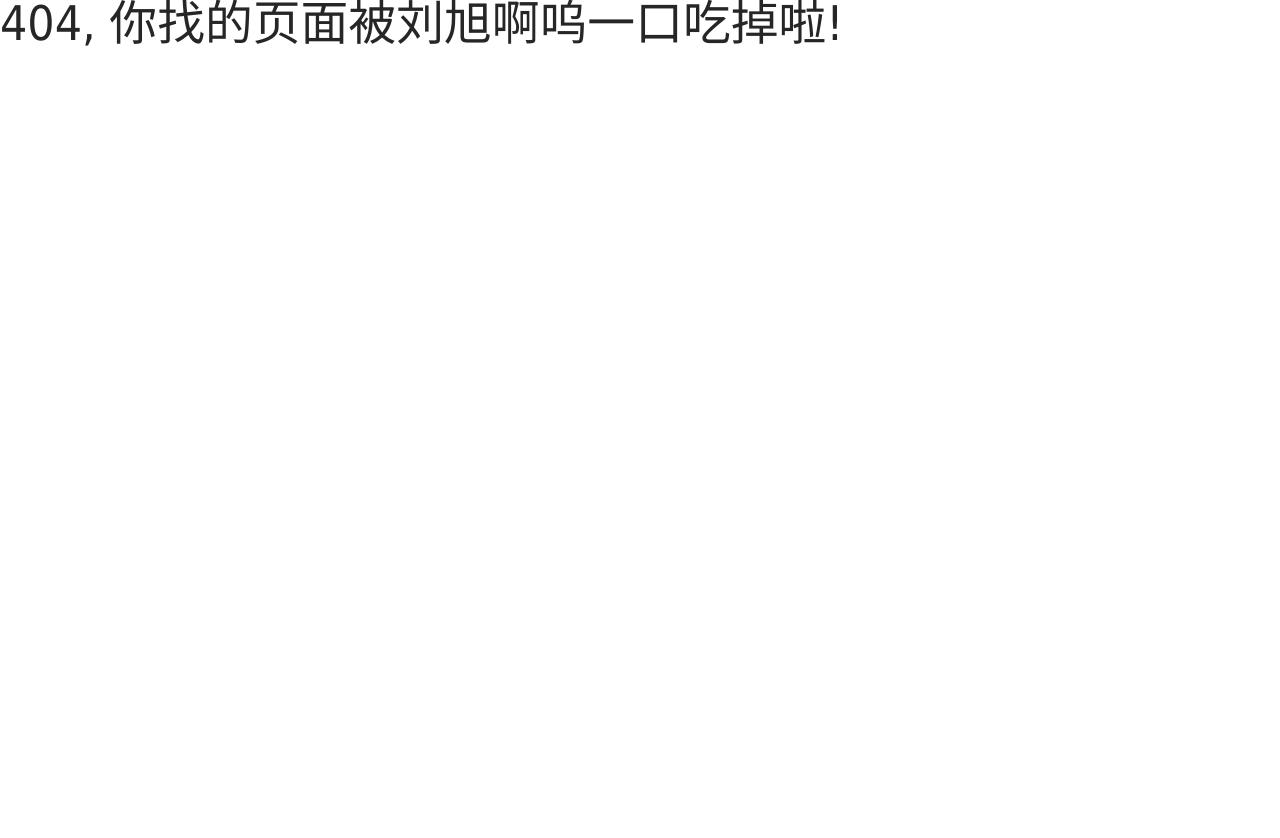
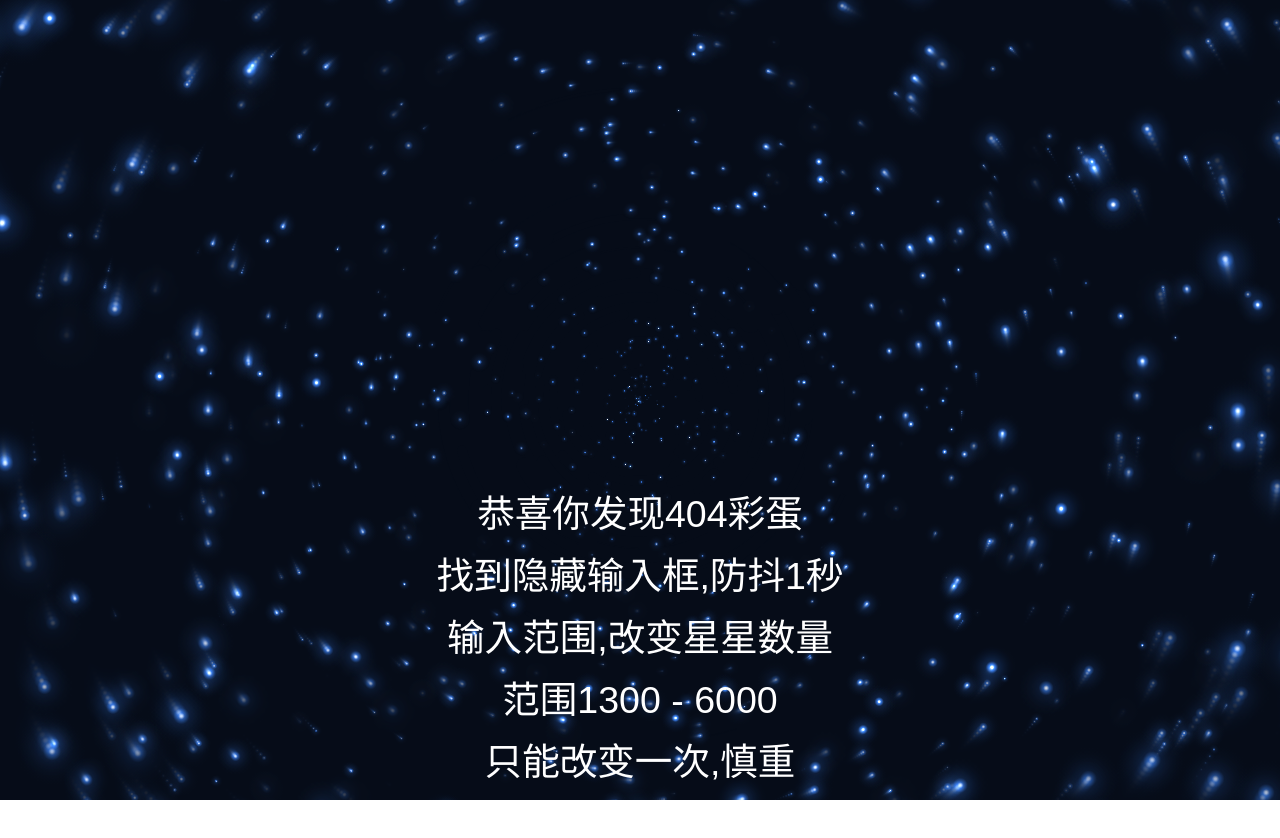
Before and after one commit to Liuxu-web/1907poly-orange, a React (Create React App) app: page /error in a window 1280 px wide. Before the commit this address had no page. Shown: the top 838 px of the page. Before the commit the page ends 800 px from the top, so only its background shows below. Built offline with nearby package versions, Linux system fonts and the light colour scheme.

Commit message:
写了404 宇宙效果,完成互动.增加趣味

```diff
--- a/src/components/Home/Calendar_component.jsx
+++ b/src/components/Home/Calendar_component/Calendar_component.jsx
@@ -3,7 +3,7 @@
  * @创建者: 刘旭
  * @Date: 2020-05-01 13:26:57
  * @修改者: 刘旭
- * @LastEditTime: 2020-05-01 19:35:59
+ * @LastEditTime: 2020-05-01 21:03:03
  * @最后修改时间:  ↑↑↑↑↑↑↑↑↑↑↑↑↑↑↑↑↑↑↑
  */
 import React, { Component } from "react";
@@ -11,7 +11,8 @@ import "./calendar.css";
 
 import { bindActionCreators } from "redux";
 import { connect } from "react-redux";
-import calendarCreator from "../../store/actionsCreator/Calendar-actionCreator";
+import calendarCreator from "../../../store/actionsCreator/Calendar-actionCreator";
+
 class CalendarComponent extends Component {
   constructor(props) {
     super(props);
@@ -127,7 +128,6 @@ class CalendarComponent extends Component {
   }
 
   componentDidMount() {
-    console.log(this.Month);
     this.props.CHANGE_CALENDAR_TAB.apply(this);
     this.props.CHANGE_CALENDAR_DAY.apply(this, [this.Month]);
   }
--- a/src/components/Home/City_component.jsx
+++ b/src/components/Home/City_component/City_component.jsx
@@ -3,7 +3,7 @@
  * @创建者: 刘旭
  * @Date: 2020-04-30 19:05:12
  * @修改者: 刘旭
- * @LastEditTime: 2020-05-01 16:27:36
+ * @LastEditTime: 2020-05-01 20:57:31
  * @最后修改时间:  ↑↑↑↑↑↑↑↑↑↑↑↑↑↑↑↑↑↑↑
  */
 import React, { Component } from "react";
@@ -12,7 +12,7 @@ import "./city.css";
 
 import { bindActionCreators } from "redux";
 import { connect } from "react-redux";
-import cityCreator from "../../store/actionsCreator/City-actionCreator";
+import cityCreator from "../../../store/actionsCreator/City-actionCreator";
 
 class City_component extends Component {
   render() {
@@ -98,7 +98,6 @@ class City_component extends Component {
   }
 
   componentDidMount() {
-    console.log(this.props);
     // 获取城市列表
     this.props.CHANGE_CITY_LIST.apply(this);
     // 获取字母排序城市列表
--- a/src/routers/index.js
+++ b/src/routers/index.js
@@ -1,8 +1,8 @@
 import Login from "../views/Login";
 import Error from "../views/Error";
 import Index from "../views/Index";
-import City_component from "../components/Home/City_component";
-import Calendar_component from "../components/Home/Calendar_component";
+import City_component from "../components/Home/City_component/City_component";
+import Calendar_component from "../components/Home/Calendar_component/Calendar_component";
 
 import Home from "../views/Index/Home";
 import Theater from "../views/Index/Theater/Theater";
@@ -14,7 +14,7 @@ import My from "../views/Index/My";
  * @创建者: 刘旭
  * @Date: 2020-04-27 21:45:14
  * @修改者: 刘旭
- * @LastEditTime: 2020-05-01 16:41:03
+ * @LastEditTime: 2020-05-01 21:05:34
  * @最后修改时间:  ↑↑↑↑↑↑↑↑↑↑↑↑↑↑↑↑↑↑↑
  */
 // 导出路由配置信息
--- a/src/store/actionsCreator/City-actionCreator/index.js
+++ b/src/store/actionsCreator/City-actionCreator/index.js
@@ -3,7 +3,7 @@
  * @创建者: 刘旭
  * @Date: 2020-04-30 19:42:19
  * @修改者: 刘旭
- * @LastEditTime: 2020-05-01 16:16:23
+ * @LastEditTime: 2020-05-01 20:56:13
  * @最后修改时间:  ↑↑↑↑↑↑↑↑↑↑↑↑↑↑↑↑↑↑↑
  */
 import { HOT_CITY_LIST, CITY_DATA } from "../../actionType/City-actionType";
@@ -36,7 +36,6 @@ export default {
       const url = `https://api.juooo.com/city/city/getSortedCityList?version=6.1.1&referer=2`;
       const { data } = await this.$get(url);
       dispatch(getCityData(data));
-      console.log(this.props);
     };
   },
 };
--- a/src/views/Calendar.jsx
+++ b/src/views/Calendar.jsx
@@ -3,16 +3,17 @@
  * @创建者: 刘旭
  * @Date: 2020-05-01 13:06:29
  * @修改者: 刘旭
- * @LastEditTime: 2020-05-01 16:44:59
+ * @LastEditTime: 2020-05-01 21:08:36
  * @最后修改时间:  ↑↑↑↑↑↑↑↑↑↑↑↑↑↑↑↑↑↑↑
  */
 import React, { Component } from "react";
-import CalendarComponent from "../components/Home/Calendar_component.jsx";
+import CalendarComponent from "../components/Home/Calendar_component/Calendar_component.jsx";
 
 class Calendar extends Component {
   render() {
     return (
       <React.Fragment>
+        {/* 组件 */}
         <CalendarComponent />
       </React.Fragment>
     );
--- a/src/views/City.jsx
+++ b/src/views/City.jsx
@@ -7,7 +7,7 @@
  * @最后修改时间:  ↑↑↑↑↑↑↑↑↑↑↑↑↑↑↑↑↑↑↑
  */
 import React, { Component } from "react";
-import CityComponent from "../components/Home/City_component.jsx";
+import CityComponent from "../components/Home/City_component/City_component";
 
 class City extends Component {
   render() {
--- a/src/views/Error.jsx
+++ b/src/views/Error.jsx
@@ -3,18 +3,177 @@
  * @创建者: 刘旭
  * @Date: 2020-04-27 22:05:58
  * @修改者: 刘旭
- * @LastEditTime: 2020-04-27 22:06:58
+ * @LastEditTime: 2020-05-01 22:55:36
  * @最后修改时间:  ↑↑↑↑↑↑↑↑↑↑↑↑↑↑↑↑↑↑↑
  */
 import React, { Component } from "react";
 
+import style from "./error.module.css";
 class Error extends Component {
+  constructor(props) {
+    super(props);
+    this.boll = true;
+    this.ele = null;
+    this.state = {
+      maxStars: 1300, //默认1300颗星星
+    };
+  }
+
+  // 防抖
+  debounce(fn, wait) {
+    let timeout = null;
+    return function () {
+      if (timeout !== null) clearTimeout(timeout);
+      timeout = setTimeout(() => {
+        fn.apply(this);
+        timeout = null;
+      }, wait);
+    };
+  }
+  // 修改星星数量
+  change() {
+    if (this.boll) {
+      this.boll = false;
+      const num = this.ele.value;
+      if (num <= 6000 && num >= 1300) {
+        this.setState({
+          maxStars: num,
+        });
+        this.Fun();
+        this.ele.value = "";
+      }
+    }
+  }
+
   render() {
     return (
-      <div>
-        <h1>404, 你找的页面被刘旭啊呜一口吃掉啦!</h1>
-      </div>
+      <React.Fragment>
+        <div className={style.error}>
+          <input
+            onChange={this.debounce.call(this, this.change.bind(this), 1000)}
+            type="text"
+            ref={(e) => (this.ele = e)}
+          />
+          <p>恭喜你发现404彩蛋</p>
+          <p>找到隐藏输入框,防抖1秒</p>
+          <p>输入范围,改变星星数量</p>
+          <p>范围1300 - 6000</p>
+          <p>只能改变一次,慎重</p>
+          <button
+            onClick={() => {
+              this.props.history.push("/");
+            }}
+          >
+            返回首页
+          </button>
+        </div>
+        <canvas id="canvas" className={style.canvas}></canvas>
+      </React.Fragment>
     );
+  }
+  // 宇宙特效
+  Fun() {
+    //宇宙特效
+    let canvas = document.getElementById("canvas"),
+      ctx = canvas.getContext("2d"),
+      w = (canvas.width = window.innerWidth),
+      h = (canvas.height = window.innerHeight),
+      hue = 217,
+      stars = [],
+      count = 0,
+      maxStars = this.state.maxStars; //星星数量,默认1300
+    let canvas2 = document.createElement("canvas"),
+      ctx2 = canvas2.getContext("2d");
+    canvas2.width = 100;
+    canvas2.height = 100;
+    let half = canvas2.width / 2,
+      gradient2 = ctx2.createRadialGradient(half, half, 0, half, half, half);
+    gradient2.addColorStop(0.025, "#CCC");
+    gradient2.addColorStop(0.1, "hsl(" + hue + ", 61%, 33%)");
+    gradient2.addColorStop(0.25, "hsl(" + hue + ", 64%, 6%)");
+    gradient2.addColorStop(1, "transparent");
+
+    ctx2.fillStyle = gradient2;
+    ctx2.beginPath();
+    ctx2.arc(half, half, half, 0, Math.PI * 2);
+    ctx2.fill();
+
+    // End cache
+    function random(min, max) {
+      if (arguments.length < 2) {
+        max = min;
+        min = 0;
+      }
+
+      if (min > max) {
+        let hold = max;
+        max = min;
+        min = hold;
+      }
+
+      return Math.floor(Math.random() * (max - min + 1)) + min;
+    }
+
+    function maxOrbit(x, y) {
+      let max = Math.max(x, y),
+        diameter = Math.round(Math.sqrt(max * max + max * max));
+      return diameter / 2;
+      //星星移动范围，值越大范围越小，
+    }
+
+    let Star = function () {
+      this.orbitRadius = random(maxOrbit(w, h));
+      this.radius = random(60, this.orbitRadius) / 8; //星星大小,值越大星星越小,默认8
+
+      this.orbitX = w / 2;
+      this.orbitY = h / 2;
+      this.timePassed = random(0, maxStars);
+      this.speed = random(this.orbitRadius) / 50000; //星星移动速度,值越大越慢,默认5W
+
+      this.alpha = random(2, 10) / 10;
+      count++;
+      stars[count] = this;
+    };
+
+    Star.prototype.draw = function () {
+      let x = Math.sin(this.timePassed) * this.orbitRadius + this.orbitX,
+        y = Math.cos(this.timePassed) * this.orbitRadius + this.orbitY,
+        twinkle = random(10);
+
+      if (twinkle === 1 && this.alpha > 0) {
+        this.alpha -= 0.05;
+      } else if (twinkle === 2 && this.alpha < 1) {
+        this.alpha += 0.05;
+      }
+
+      ctx.globalAlpha = this.alpha;
+      ctx.drawImage(canvas2, x - this.radius / 2, y - this.radius / 2, this.radius, this.radius);
+      this.timePassed += this.speed;
+    };
+
+    for (let i = 0; i < maxStars; i++) {
+      new Star(this.state.scope);
+    }
+
+    function animation() {
+      ctx.globalCompositeOperation = "source-over";
+      ctx.globalAlpha = 0.5; //尾巴
+      ctx.fillStyle = "hsla(" + hue + ", 64%, 6%, 2)";
+      ctx.fillRect(0, 0, w, h);
+
+      ctx.globalCompositeOperation = "lighter";
+      for (let i = 1, l = stars.length; i < l; i++) {
+        stars[i].draw();
+      }
+
+      window.requestAnimationFrame(animation);
+    }
+
+    animation();
+  }
+
+  componentDidMount() {
+    this.Fun();
   }
 }
 
--- a/src/views/Index/Home.jsx
+++ b/src/views/Index/Home.jsx
@@ -3,7 +3,7 @@
  * @创建者: 张莹
  * @Date: 2020-04-29 21:59:20
  * @修改者: 张莹
- * @LastEditTime: 2020-05-01 20:21:44
+ * @LastEditTime: 2020-05-01 21:07:56
  * @最后修改时间:  ↑↑↑↑↑↑↑↑↑↑↑↑↑↑↑↑↑↑↑
  */
 
--- /dev/null
+++ b/src/views/error.module.css
@@ -0,0 +1,33 @@
+#canvas {
+  width: 100%;
+  height: 100%;
+  display: block;
+  opacity: 0.8;
+}
+.error {
+  width: 1.1667rem;
+  height: 1.1667rem;
+  position: absolute;
+  top: 50%;
+  left: 50%;
+  display: flex;
+  flex-direction: column;
+  justify-content: space-between;
+  align-items: center;
+  transform: translateX(-50%);
+  z-index: 111;
+}
+.error input {
+  width: 100%;
+  color: white;
+  text-align: center;
+  background: transparent;
+}
+.error p {
+  color: white;
+  font-size: 0.0917rem;
+}
+.error button {
+  color: white;
+  background: transparent;
+}
```
Also changed, not shown: src/components/Home/Calendar_component/calendar.css (renamed from src/components/Home/calendar.css), src/components/Home/Calendar_component/calendar.less (renamed from src/components/Home/calendar.less), src/components/Home/City_component/city.css (renamed from src/components/Home/city.css).
